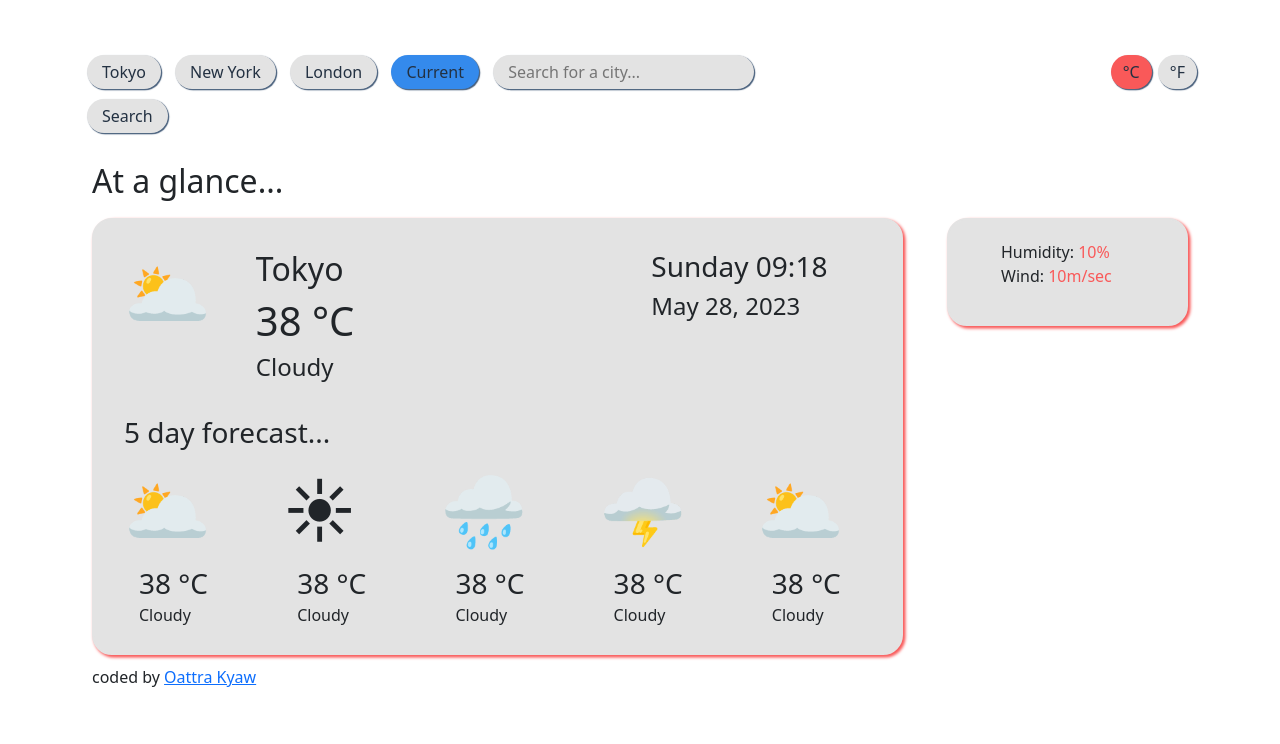
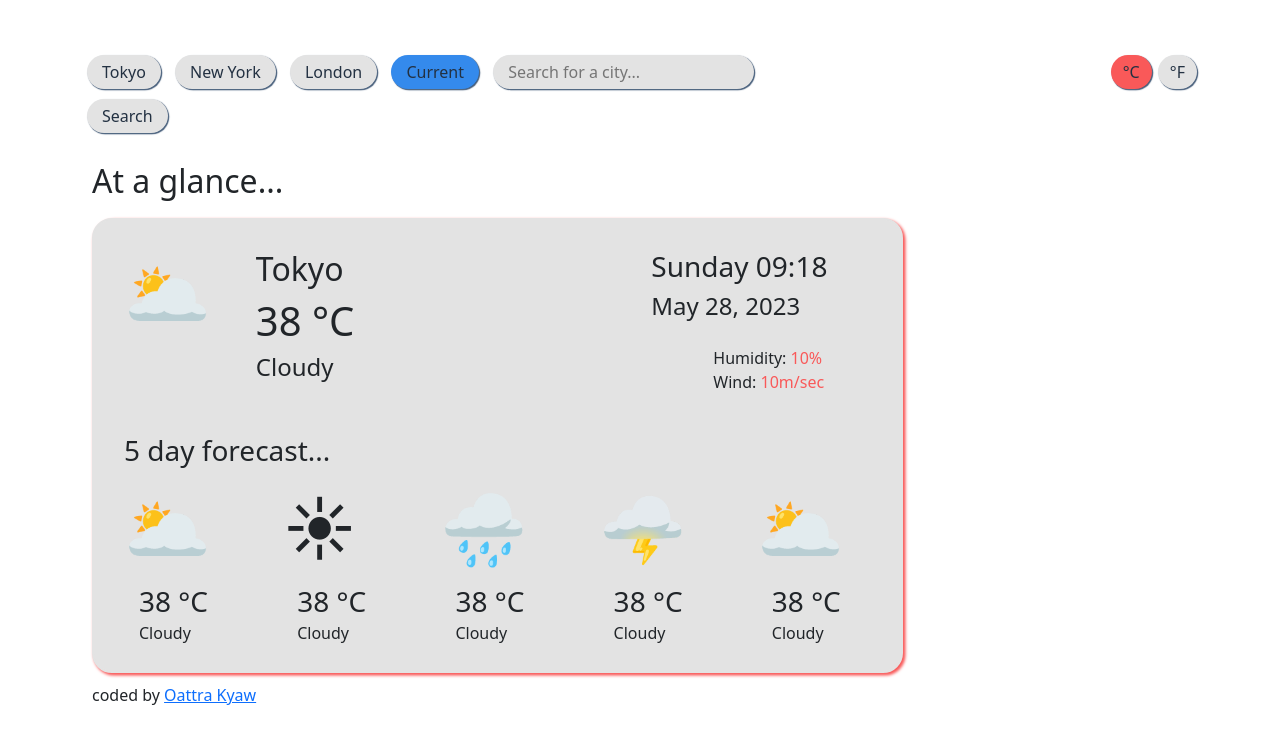
Before and after one commit to salamijason/weather-app, a plain HTML site: page index.html in a window 1280 px wide. Drawn offline with nearby package versions, Linux system fonts and the light colour scheme.

Commit message:
Changed location and positioning of humidity and wind stats.

```diff
--- a/index.html
+++ b/index.html
@@ -85,6 +85,20 @@
                     <span id="year">0000</span>
                   </h4>
                 </div>
+                <div class="details">
+                  <ul>
+                    <li>
+                      Humidity:
+                      <span class="stat"> <span id="humidity">10</span>%</span>
+                    </li>
+                    <li>
+                      Wind:
+                      <span class="stat">
+                        <span class="stat" id="wind">10</span>m/sec</span
+                      >
+                    </li>
+                  </ul>
+                </div>
               </div>
             </div>
             <div class="row">
@@ -133,24 +147,6 @@
             </div>
           </div>
         </div>
-        <div class="col">
-          <div class="widget">
-            <div class="details">
-              <ul>
-                <li>
-                  Humidity:
-                  <span class="stat"> <span id="humidity">10</span>%</span>
-                </li>
-                <li>
-                  Wind:
-                  <span class="stat">
-                    <span class="stat" id="wind">10</span>m/sec</span
-                  >
-                </li>
-              </ul>
-            </div>
-          </div>
-        </div>
       </div>
       <div class="footer">
         <p class="creds">
--- a/src/styles.css
+++ b/src/styles.css
@@ -7,8 +7,10 @@ h1, h2, h3, h4, h5, h6, p {
 }
 ul {
     list-style: none;
-    padding: 0;
     font-weight: 500;
+    padding-top:15px;
+    margin: 40px;
+    text-align: left;
 }
 
 div.widget {
```
